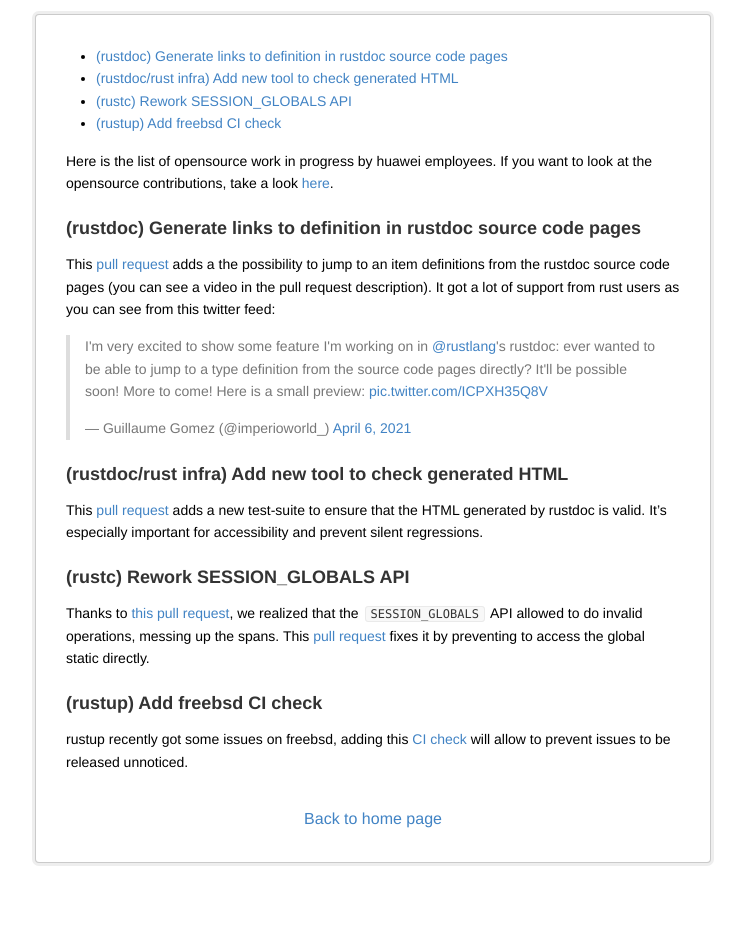
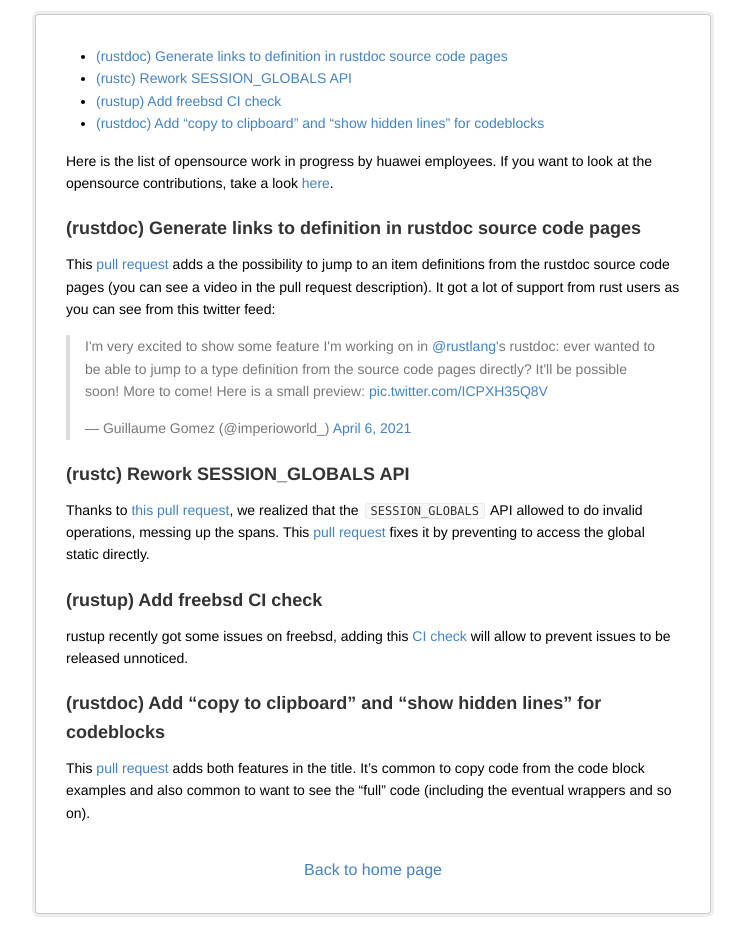
Before and after one commit to yijunyu/trusted-programming.github.io, a Jekyll site: the page built from articles/work-in-progress.md, in a window 1280 px wide. Shown: the whole page, without its empty margins (267-1012 px from the left). Built offline with Jekyll 4.4.1, drawn with Linux system fonts in a browser that asks for light colours; comment, search, counter and statistics services are not loaded; before the commit the page ends 900 px from its top, so only the background shows below that.

Commit message:
Add new WIP rustdoc PR

```diff
--- a/articles/work-in-progress.md
+++ b/articles/work-in-progress.md
@@ -16,10 +16,6 @@ This [pull request](https://github.com/rust-lang/rust/pull/84176) adds a the pos
 
 <blockquote class="twitter-tweet"><p lang="en" dir="ltr">I&#39;m very excited to show some feature I&#39;m working on in <a href="https://twitter.com/rustlang?ref_src=twsrc%5Etfw">@rustlang</a>&#39;s rustdoc: ever wanted to be able to jump to a type definition from the source code pages directly? It&#39;ll be possible soon! More to come! Here is a small preview: <a href="https://t.co/ICPXH35Q8V">pic.twitter.com/ICPXH35Q8V</a></p>&mdash; Guillaume Gomez (@imperioworld_) <a href="https://twitter.com/imperioworld_/status/1379506735094857728?ref_src=twsrc%5Etfw">April 6, 2021</a></blockquote> <script async src="https://platform.twitter.com/widgets.js" charset="utf-8"></script>
 
-### (rustdoc/rust infra) Add new tool to check generated HTML
-
-This [pull request](https://github.com/rust-lang/rust/pull/86059) adds a new test-suite to ensure that the HTML generated by rustdoc is valid. It's especially important for accessibility and prevent silent regressions.
-
 ### (rustc) Rework SESSION_GLOBALS API
 
 Thanks to [this pull request](https://github.com/rust-lang/rust/pull/84953), we realized that the `SESSION_GLOBALS` API allowed to do invalid operations, messing up the spans. This [pull request](https://github.com/rust-lang/rust/pull/84961) fixes it by preventing to access the global static directly.
@@ -27,3 +23,7 @@ Thanks to [this pull request](https://github.com/rust-lang/rust/pull/84953), we
 ### (rustup) Add freebsd CI check
 
 rustup recently got some issues on freebsd, adding this [CI check](https://github.com/rust-lang/rustup/pull/2783) will allow to prevent issues to be released unnoticed.
+
+### (rustdoc) Add "copy to clipboard" and "show hidden lines" for codeblocks
+
+This [pull request](https://github.com/rust-lang/rust/pull/86892) adds both features in the title. It's common to copy code from the code block examples and also common to want to see the "full" code (including the eventual wrappers and so on).
```
